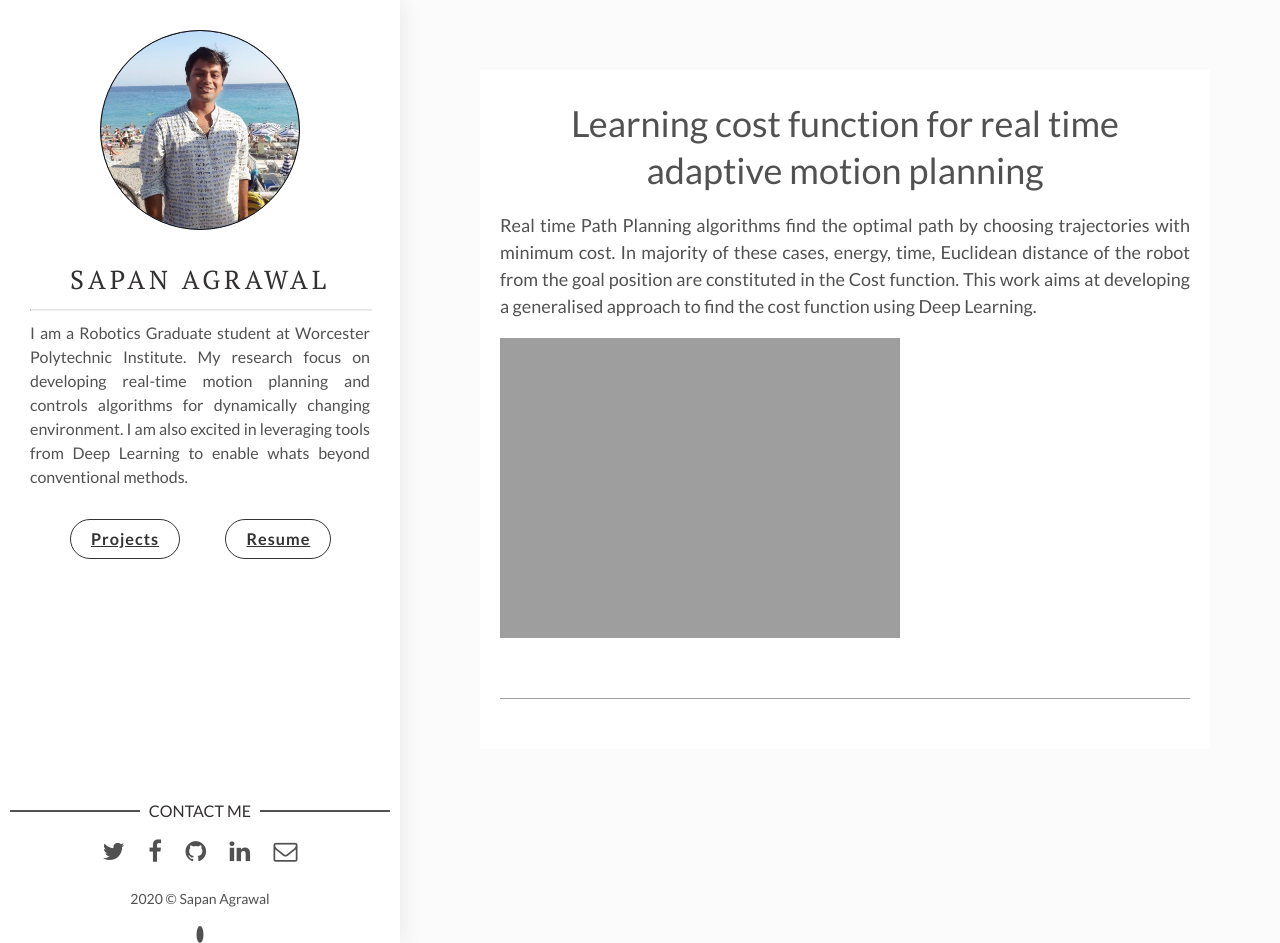
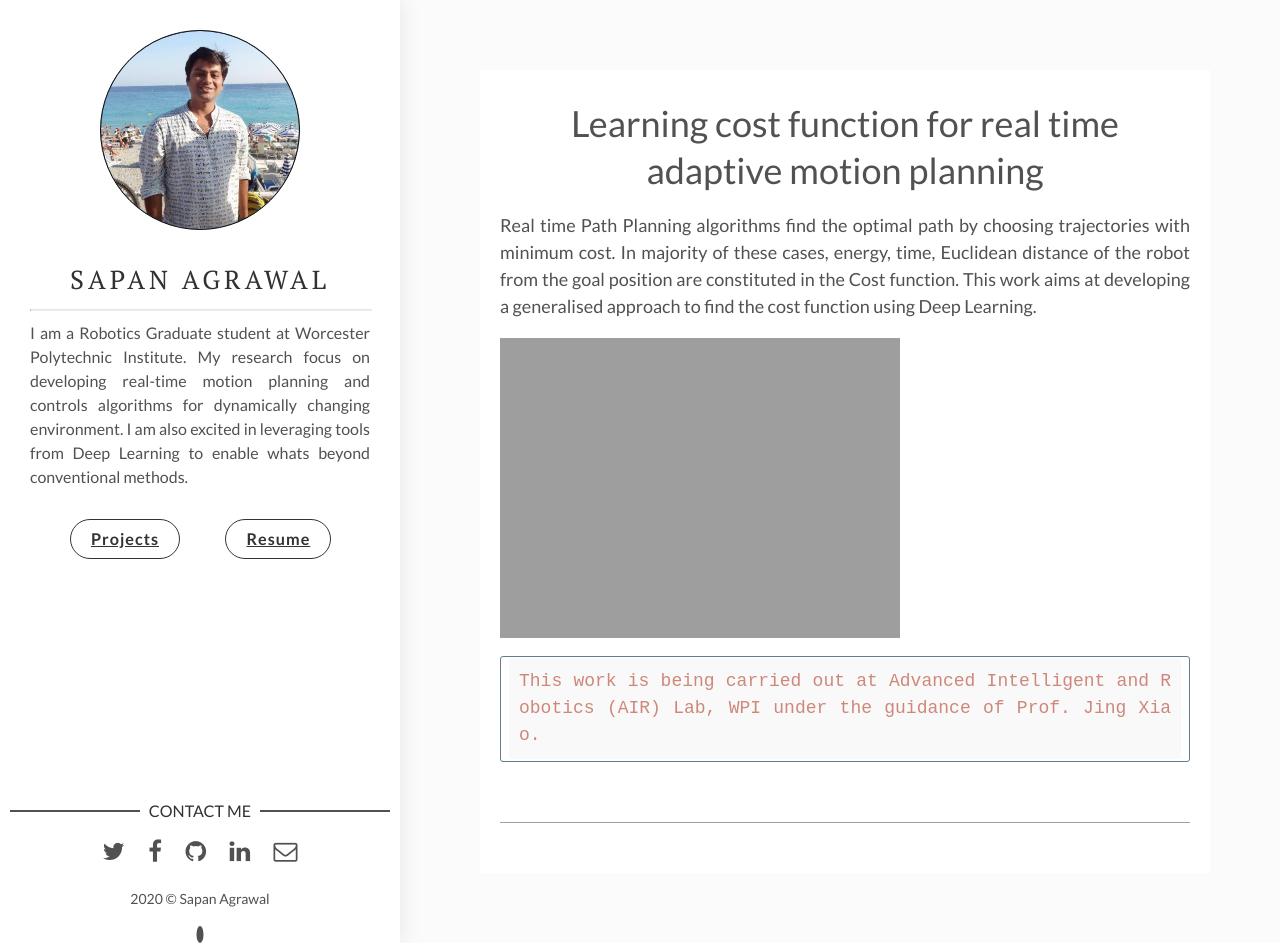
Before and after one commit to sapan-ostic/sapan-ostic.github.io, a Jekyll site: the page built from _posts/2019-01-30-Learning-cost-function-for-Real-time-adaptive-motion-planning.markdown, in a window 1280 px wide and 943 px high. Built offline with Jekyll 4.4.1, drawn with Linux system fonts in a browser that asks for light colours.

Commit message:
Sequenced

````diff
--- a/_posts/2019-01-30-Learning-cost-function-for-Real-time-adaptive-motion-planning.markdown
+++ b/_posts/2019-01-30-Learning-cost-function-for-Real-time-adaptive-motion-planning.markdown
@@ -8,3 +8,7 @@ img:  ramp.gif # Add image post (optional)
 Real time Path Planning algorithms find the optimal path by choosing trajectories with minimum cost. In majority of these cases, energy, time, Euclidean distance of the robot from the goal position are constituted in the Cost function. This work aims at developing a generalised approach to find the cost function using Deep Learning.
 
 ![]({{site.baseurl}}/assets/img/ramp.gif)
+
+```
+This work is being carried out at Advanced Intelligent and Robotics (AIR) Lab, WPI under the guidance of Prof. Jing Xiao.
+```
````
